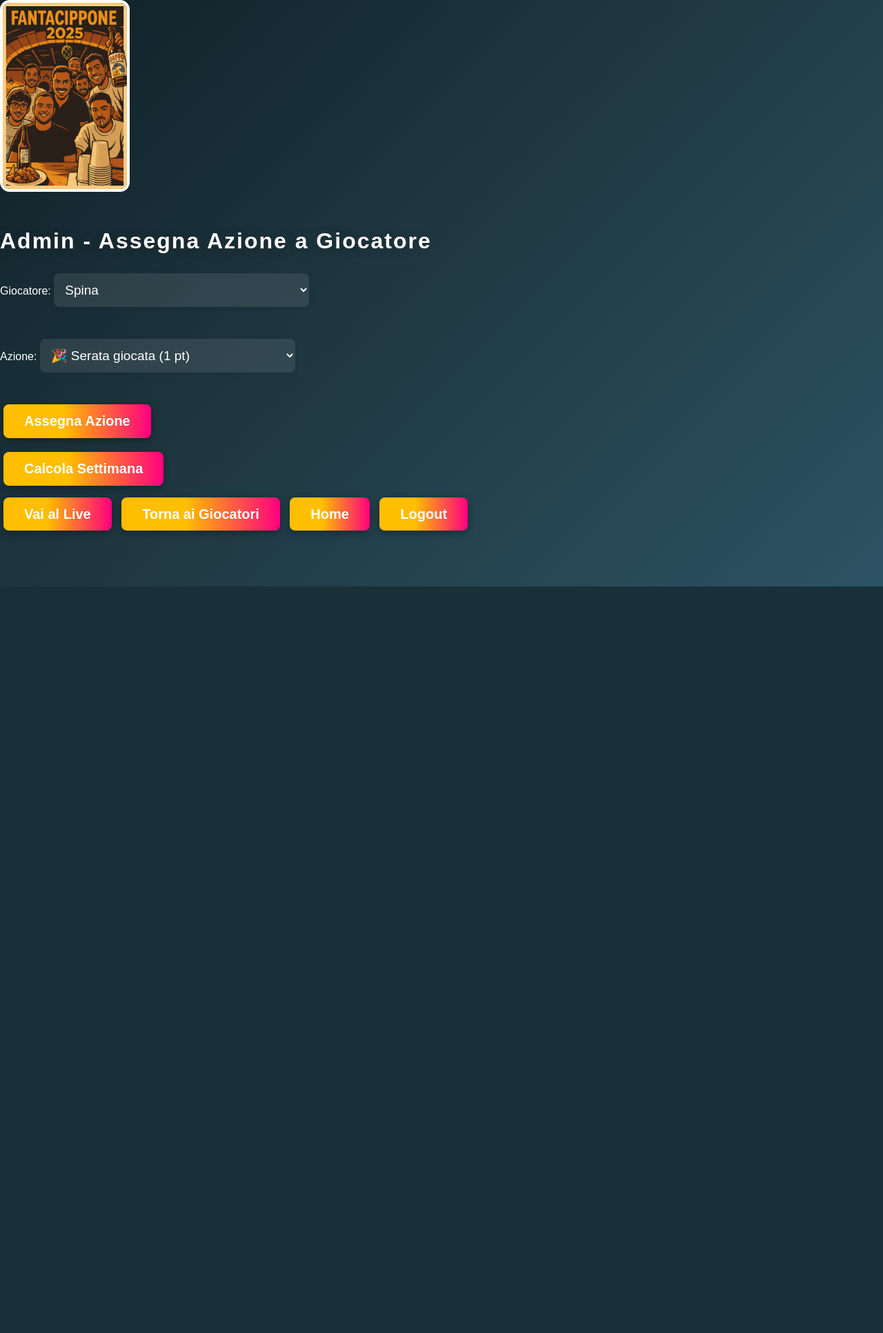
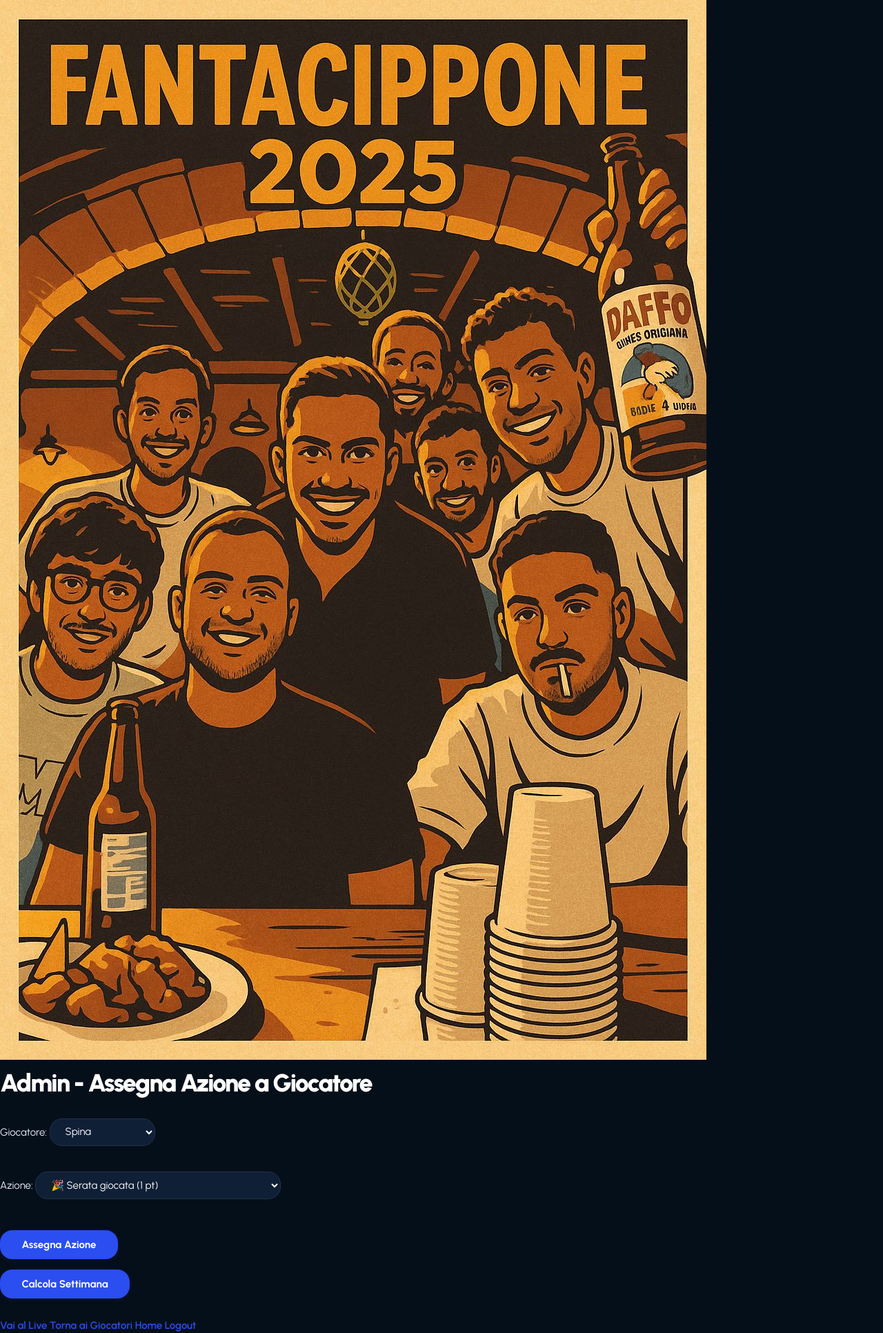
Before and after one commit to federicoconte11/Fantacipponi, a Flask app: page /admin in a window 1280 px wide. Shown: the whole page at 69% size. Before the commit the page ends 850 px from the top, so only its background shows below. Run offline with Flask 3, Linux system fonts and the light colour scheme; the visitor is signed in with stand-in values (Sample User, id 1).

Commit message:
Aggiunta nuove funzionalità: conferma azione, messaggi di errore, classifica ordinata, migliorie template, logout admin, logo FantaCipponi

```diff
--- a/static/style.css
+++ b/static/style.css
@@ -1,173 +1,185 @@
-body {
-    font-family: 'Montserrat', Arial, sans-serif;
-    background: linear-gradient(135deg, #0f2027, #203a43, #2c5364);
-    color: #fff;
-    margin: 0;
-    min-height: 100vh;
-    padding-bottom: 50px;
+/* Font Urbanist da Google Fonts */
+@import url('https://fonts.googleapis.com/css2?family=Urbanist:wght@400;600;700;900&display=swap');
+
+:root {
+  --background-main: #050f1a;
+  --background-card: #0f1f36;
+  --color-text: #e5f1ff;
+  --color-accent: #2a4eef;
+  --color-accent-2: #1032cf;
+  --color-light: #ffffff;
+  --color-muted: #b1c5e3;
+  --color-border: #253148;
+  --radius: 18px;
+  --shadow: 0 4px 24px rgba(0,0,0,0.25);
+  --transition: 0.22s cubic-bezier(.4,0,.2,1);
 }
-h1, h2, h3 {
-    font-weight: 900;
-    letter-spacing: 2px;
-    margin-bottom: 18px;
-    text-shadow: 2px 2px 12px #2228;
+
+html, body {
+  background: var(--background-main);
+  color: var(--color-text);
+  font-family: 'Urbanist', Helvetica, Arial, sans-serif;
+  font-size: 15px;
+  line-height: 1.5;
+  margin: 0;
+  padding: 0;
+  -webkit-font-smoothing: antialiased;
+  box-sizing: border-box;
 }
-.card, .giocatore, .admin-box {
-    background: rgba(33, 38, 53, 0.94);
-    border-radius: 20px;
-    box-shadow: 0 6px 22px #0007;
-    margin: 30px auto;
-    padding: 25px;
-    max-width: 480px;
+
+*,
+*::before,
+*::after {
+  box-sizing: inherit;
 }
-.logo-img, .logo-fantacipponi {
-    width: 180px;
-    max-width: 80vw;
-    height: auto;
-    border: 4px solid #fff;
-    border-radius: 14px;
-    margin-bottom: 28px;
+
+a {
+  color: var(--color-accent);
+  text-decoration: none;
+  transition: color var(--transition);
+  font-weight: 600;
 }
-.button-dark, .button, button, input[type="submit"] {
-    font-size: 20px;
-    padding: 13px 30px;
-    margin: 10px 5px;
-    border-radius: 8px;
-    border: none;
-    background: linear-gradient(90deg, #ffbf00 40%, #ff0080 100%);
-    color: #fff;
-    font-weight: bold;
-    box-shadow: 0 3px 12px #0005;
-    cursor: pointer;
-    transition: background 0.22s, transform 0.15s;
+a:hover, a:focus {
+  color: var(--color-accent-2);
+  text-decoration: underline;
 }
-.button-dark:hover, .button:hover, button:hover, input[type="submit"]:hover {
-    background: linear-gradient(90deg, #ff0080 30%, #ffbf00 100%);
-    transform: scale(1.06);
+
+h1, h2, h3, h4, h5, h6 {
+  color: var(--color-light);
+  font-family: 'Urbanist', Helvetica, Arial, sans-serif;
+  margin-top: 0;
+  font-weight: 900;
 }
-a {
-    color: #ffbf00;
-    text-decoration: none;
-    font-weight: bold;
-    transition: color 0.18s;
+
+h1 { font-size: 2.4rem; letter-spacing: -2px; }
+h2 { font-size: 2rem; }
+h3 { font-size: 1.4rem; }
+h4, h5, h6 { font-size: 1.1rem; font-weight: 600; }
+
+p {
+  margin-top: 0;
+  margin-bottom: 1rem;
 }
-a:hover {
-    color: #ff0080;
+
+strong, b {
+  font-weight: 700;
+  color: var(--color-light);
 }
-.rules {
-    margin-top: 32px;
-    color: #ffbf00;
-    font-size: 22px;
-    font-weight: 900;
-    letter-spacing: 1.5px;
+
+.card {
+  background: var(--background-card);
+  border-radius: var(--radius);
+  box-shadow: var(--shadow);
+  padding: 2rem 1.3rem;
+  margin: 1rem 0;
+  border: 1.5px solid var(--color-border);
+  transition: box-shadow var(--transition), border var(--transition);
 }
-.rules-list {
-    list-style: none;
-    padding: 0;
-    margin: 10px 0;
+.card:hover {
+  box-shadow: 0 6px 28px 2px rgba(16,50,207,0.18);
+  border: 1.5px solid var(--color-accent);
 }
-.rules-list li {
-    color: #fff;
-    font-size: 18px;
-    margin: 8px 0;
-    text-shadow: 1px 1px 4px #0008;
+
+button, .btn {
+  font-family: 'Urbanist', Helvetica, Arial, sans-serif;
+  font-weight: 700;
+  font-size: 1rem;
+  padding: 0.8em 2.1em;
+  color: var(--color-light);
+  background: var(--color-accent);
+  border: none;
+  border-radius: var(--radius);
+  cursor: pointer;
+  box-shadow: 0 2px 8px rgba(16,50,207,0.12);
+  transition: background var(--transition), box-shadow var(--transition), transform var(--transition);
+  margin: 0.5rem 0;
 }
-table {
-    margin: 30px auto;
-    border-collapse: separate;
-    border-spacing: 0;
-    width: 93vw;
-    max-width: 650px;
-    background: rgba(40, 50, 70, 0.97);
-    border-radius: 18px;
-    box-shadow: 0 4px 16px #0003;
-    overflow: hidden;
+button:hover, .btn:hover,
+button:focus, .btn:focus {
+  background: var(--color-accent-2);
+  transform: translateY(-2px) scale(1.03);
+  box-shadow: 0 8px 32px rgba(16,50,207,0.18);
 }
-th, td {
-    padding: 16px 10px;
-    text-align: center;
+
+input, select, textarea {
+  font-family: inherit;
+  padding: 0.6em 1.2em;
+  border-radius: var(--radius);
+  border: 1.5px solid var(--color-border);
+  background: var(--background-card);
+  color: var(--color-light);
+  margin-bottom: 1rem;
+  font-size: 1rem;
+  transition: border var(--transition), box-shadow var(--transition);
 }
-th {
-    background: #ffbf00;
-    color: #222;
-    font-size: 20px;
-    letter-spacing: 1.1px;
-    font-weight: 900;
-    border-bottom: 2px solid #ff0080;
+input:focus, select:focus, textarea:focus {
+  border-color: var(--color-accent);
+  outline: none;
+  box-shadow: 0 0 0 2px var(--color-accent-2, #1032cf20);
 }
-td {
-    background: rgba(0,0,0,0.13);
-    font-size: 19px;
+
+hr {
+  border: none;
+  border-top: 1px solid var(--color-border);
+  margin: 2rem 0;
 }
-tr:nth-child(even) td {
-    background: rgba(255,255,255,0.07);
+
+ul, ol {
+  margin-top: 0;
+  margin-bottom: 1rem;
+  padding-left: 1.4rem;
 }
-img {
-    border-radius: 50%;
-    object-fit: cover;
-    width: 60px;
-    height: 60px;
-    border: 3px solid #ffbf00;
+
+/* NavBar Example */
+.navbar {
+  background: var(--background-card);
+  border-radius: var(--radius);
+  box-shadow: var(--shadow);
+  display: flex;
+  align-items: center;
+  gap: 1.8rem;
+  padding: 0.8rem 2.2rem;
+  margin: 1.5rem auto 2rem auto;
+  max-width: 860px;
+  font-weight: 700;
 }
-select, input[type="text"], input[type="password"] {
-    width: 97%;
-    max-width: 370px;
-    font-size: 18px;
-    padding: 13px 12px;
-    margin: 10px 0 18px 0;
-    border: none;
-    border-radius: 8px;
-    background: rgba(220,220,220,0.11);
-    color: #fff;
-    box-shadow: 0 1px 6px #0002;
-    outline: none;
+
+.navbar a {
+  color: var(--color-text);
+  padding: 0.4em 1.2em;
+  border-radius: var(--radius);
+  transition: background var(--transition), color var(--transition);
 }
-select {
-    min-width: 330px;
-    white-space: pre-line;
-    font-size: 19px;
+
+.navbar a:hover, .navbar a.active {
+  background: var(--color-accent);
+  color: var(--color-light);
 }
-select option {
-    background: #232944;
-    color: #fff;
-    font-size: 18px;
-    padding: 10px 8px;
-    min-height: 38px;
-    white-space: pre-line;
+
+::-webkit-scrollbar {
+  width: 10px;
+  background: var(--background-main);
 }
+::-webkit-scrollbar-thumb {
+  background: var(--color-border);
+  border-radius: 5px;
+}
+
+/* Responsive */
 @media (max-width: 700px) {
-    .card, .giocatore, .admin-box {
-        max-width: 98vw;
-        padding: 12px;
-    }
-    table {
-        font-size: 15px;
-        max-width: 99vw;
-    }
-    .logo-img, .logo-fantacipponi {
-        width: 95vw;
-    }
+  .card, .navbar {
+    padding: 1rem 0.7rem;
+    font-size: 0.98rem;
+  }
+  h1 { font-size: 1.55rem; }
+  h2 { font-size: 1.2rem; }
 }
-.error-msg {
-    color: #ff4444;
-    background: #350606c7;
-    border-radius: 8px;
-    padding: 10px 0;
-    font-weight: 700;
-    margin-bottom: 16px;
+
+/* Animation Example */
+.fade-in {
+  animation: fadeIn 0.6s var(--transition) both;
 }
-.success-msg {
-    color: #31e41a;
-    background: #154d14c7;
-    border-radius: 8px;
-    padding: 10px 0;
-    font-weight: 700;
-    margin-bottom: 16px;
+@keyframes fadeIn {
+  from { opacity: 0; transform: translateY(30px);}
+  to   { opacity: 1; transform: none;}
 }
-.footer {
-    margin-top: 60px;
-    color: #ccc;
-    font-size: 15px;
-    text-align: center;
-    opacity: 0.7;
-}
```
